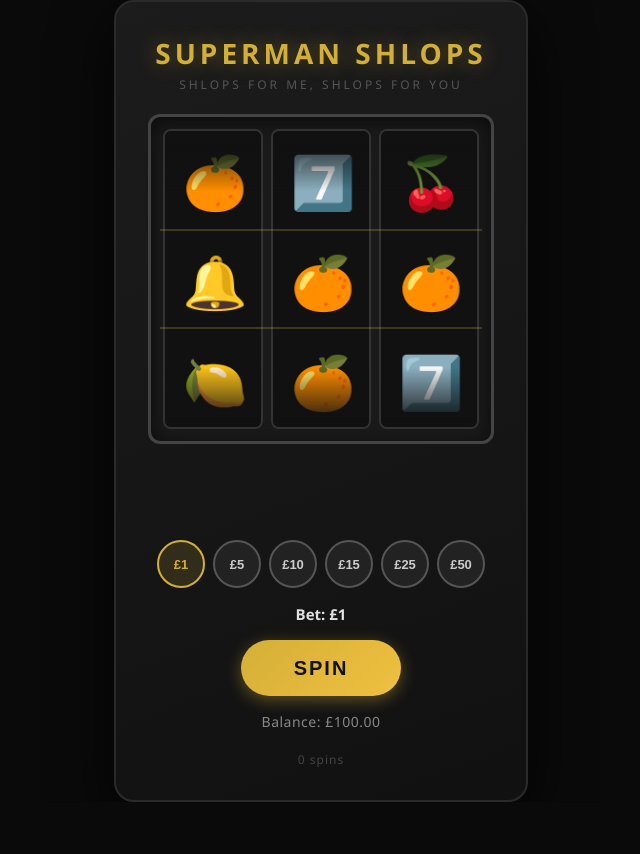
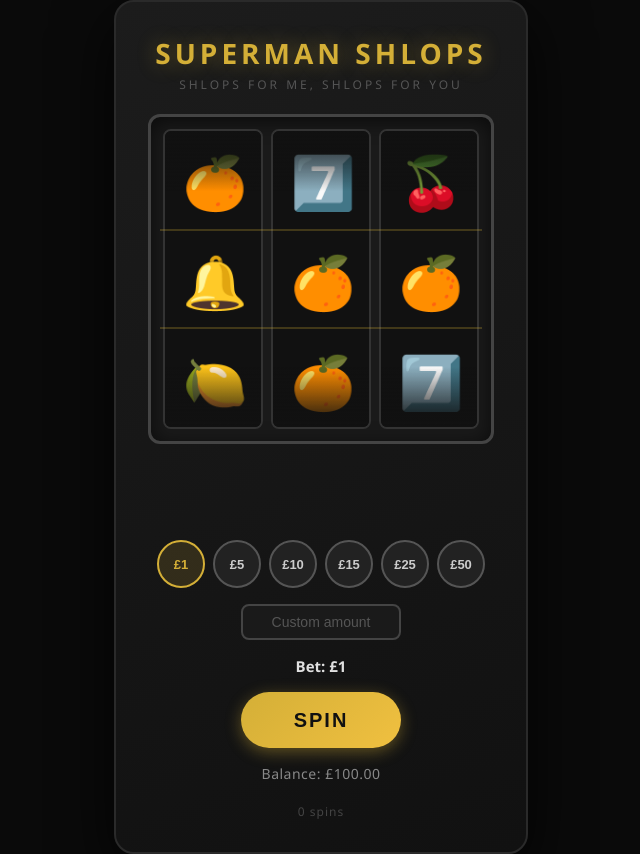
Before and after one commit to danbennett239/House-Always-Loses, a React (Vite) app: page / in a window 1280 px wide. Shown: the whole page, without its empty margins (319-959 px from the left). Before the commit the page ends 802 px from the top, so only its background shows below. Built offline with nearby package versions, Linux system fonts and the light colour scheme.

Commit message:
feat: custom amount

```diff
--- a/src/components/SlotMachine/SpinButton.css
+++ b/src/components/SlotMachine/SpinButton.css
@@ -43,6 +43,44 @@
   cursor: not-allowed;
 }
 
+.bet-custom {
+  width: 160px;
+  padding: 8px 12px;
+  border-radius: 8px;
+  border: 2px solid #444;
+  background: #1a1a1a;
+  color: #ccc;
+  font-size: 14px;
+  text-align: center;
+  outline: none;
+  transition: border-color 0.15s, color 0.15s;
+}
+
+.bet-custom::placeholder {
+  color: #555;
+}
+
+.bet-custom:focus {
+  border-color: #888;
+  color: #fff;
+}
+
+.bet-custom.active {
+  border-color: #d4af37;
+  color: #d4af37;
+}
+
+.bet-custom:disabled {
+  opacity: 0.35;
+  cursor: not-allowed;
+}
+
+/* hide number input arrows */
+.bet-custom::-webkit-outer-spin-button,
+.bet-custom::-webkit-inner-spin-button {
+  -webkit-appearance: none;
+}
+
 .bet-display {
   font-size: 15px;
   font-weight: 600;
--- a/src/components/SlotMachine/SpinButton.jsx
+++ b/src/components/SlotMachine/SpinButton.jsx
@@ -1,8 +1,27 @@
+import { useState } from 'react'
 import './SpinButton.css'
 
 const BET_INCREMENTS = [1, 5, 10, 15, 25, 50]
 
 export default function SpinButton({ bet, setBet, balance, onSpin, disabled }) {
+  const [custom, setCustom] = useState('')
+
+  function handleCustomChange(e) {
+    setCustom(e.target.value)
+  }
+
+  function handleCustomBlur() {
+    const val = parseInt(custom, 10)
+    if (!isNaN(val) && val >= 1) setBet(val)
+    setCustom('')
+  }
+
+  function handleCustomKey(e) {
+    if (e.key === 'Enter') e.target.blur()
+  }
+
+  const isCustomActive = !BET_INCREMENTS.includes(bet)
+
   return (
     <div className="spin-controls">
       <div className="bet-increments">
@@ -18,6 +37,19 @@ export default function SpinButton({ bet, setBet, balance, onSpin, disabled }) {
         ))}
       </div>
 
+      <input
+        className={`bet-custom${isCustomActive ? ' active' : ''}`}
+        type="number"
+        min={1}
+        max={balance}
+        placeholder="Custom amount"
+        value={custom}
+        onChange={handleCustomChange}
+        onBlur={handleCustomBlur}
+        onKeyDown={handleCustomKey}
+        disabled={disabled}
+      />
+
       <div className="bet-display">Bet: £{bet}</div>
 
       <button className="spin-btn" onClick={onSpin} disabled={disabled}>
```
